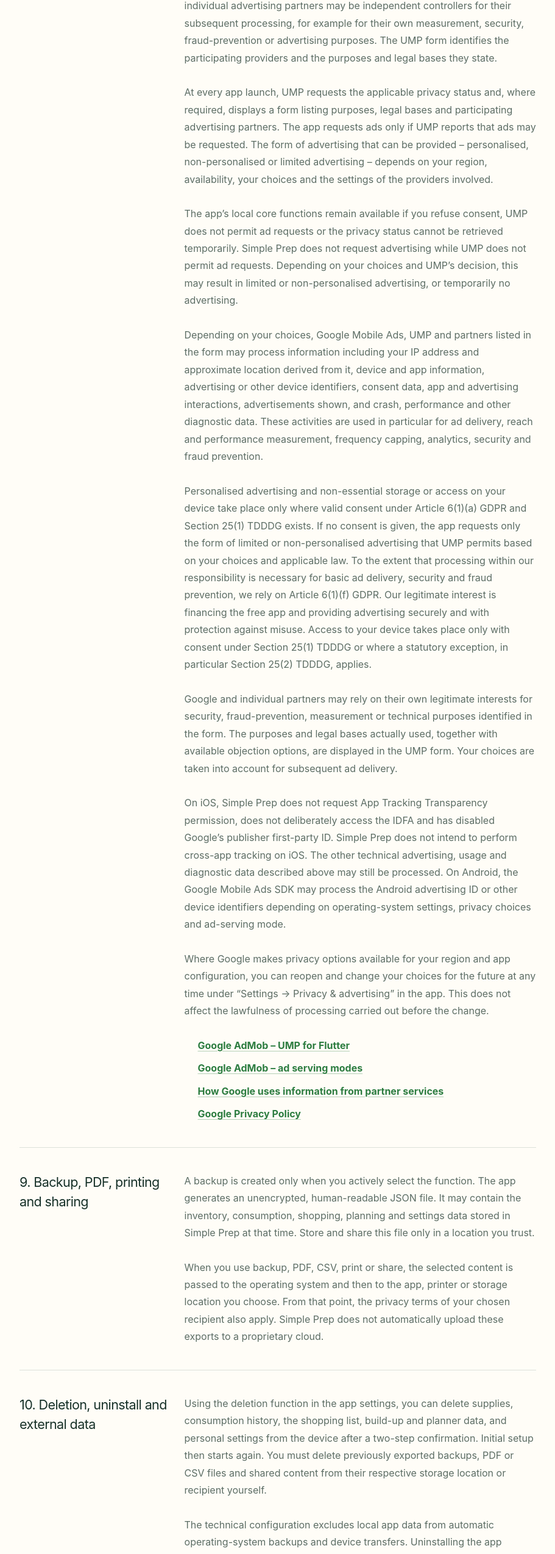
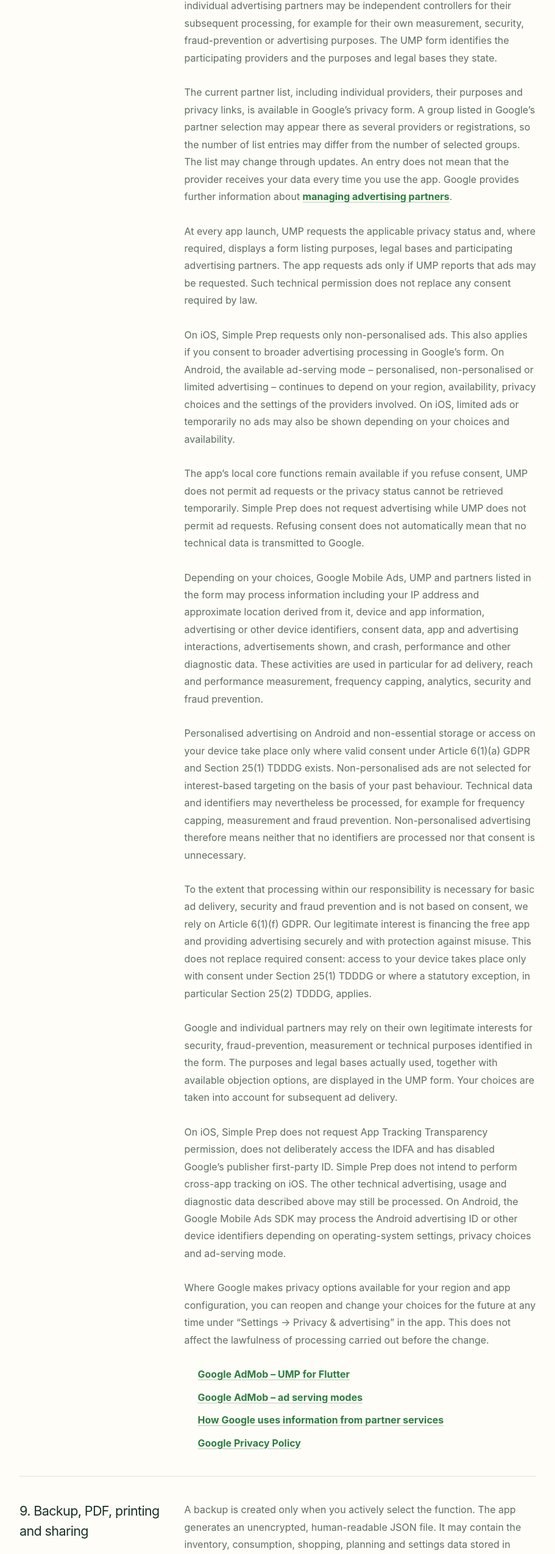
Before and after one commit to SimplePrepInfo/simpleprep-website, a Next.js app: page /en/privacy in a window 1280 px wide. Shown: the part 4676-7224 px from the top of the page at 61% size, without its empty margins (184-1095 px from the left). Built offline with nearby package versions, Linux system fonts and the light colour scheme.

Commit message:
Update privacy policies with verified ad and backup disclosures

```diff
--- a/app/en/privacy/page.tsx
+++ b/app/en/privacy/page.tsx
@@ -81,10 +81,13 @@ export default function PrivacyPage() {
         <h2>8. Advertising, consent and privacy options</h2>
         <p>Simple Prep finances the free version through banner and full-screen advertising. We use Google Mobile Ads (AdMob) and Google’s User Messaging Platform (UMP) for this purpose. Recipients include Google Ireland Limited, Gordon House, Barrow Street, Dublin 4, Ireland, affiliated Google companies and – depending on your choices – the advertising partners listed in the consent form.</p>
         <p>Simple Prep is responsible for selecting and integrating these services and for data transfers triggered within our sphere of influence. Google and individual advertising partners may be independent controllers for their subsequent processing, for example for their own measurement, security, fraud-prevention or advertising purposes. The UMP form identifies the participating providers and the purposes and legal bases they state.</p>
-        <p>At every app launch, UMP requests the applicable privacy status and, where required, displays a form listing purposes, legal bases and participating advertising partners. The app requests ads only if UMP reports that ads may be requested. The form of advertising that can be provided – personalised, non-personalised or limited advertising – depends on your region, availability, your choices and the settings of the providers involved.</p>
-        <p>The app’s local core functions remain available if you refuse consent, UMP does not permit ad requests or the privacy status cannot be retrieved temporarily. Simple Prep does not request advertising while UMP does not permit ad requests. Depending on your choices and UMP’s decision, this may result in limited or non-personalised advertising, or temporarily no advertising.</p>
+        <p>The current partner list, including individual providers, their purposes and privacy links, is available in Google’s privacy form. A group listed in Google’s partner selection may appear there as several providers or registrations, so the number of list entries may differ from the number of selected groups. The list may change through updates. An entry does not mean that the provider receives your data every time you use the app. Google provides further information about <a href="https://support.google.com/admob/answer/9012903?hl=en" rel="noreferrer">managing advertising partners</a>.</p>
+        <p>At every app launch, UMP requests the applicable privacy status and, where required, displays a form listing purposes, legal bases and participating advertising partners. The app requests ads only if UMP reports that ads may be requested. Such technical permission does not replace any consent required by law.</p>
+        <p>On iOS, Simple Prep requests only non-personalised ads. This also applies if you consent to broader advertising processing in Google’s form. On Android, the available ad-serving mode – personalised, non-personalised or limited advertising – continues to depend on your region, availability, privacy choices and the settings of the providers involved. On iOS, limited ads or temporarily no ads may also be shown depending on your choices and availability.</p>
+        <p>The app’s local core functions remain available if you refuse consent, UMP does not permit ad requests or the privacy status cannot be retrieved temporarily. Simple Prep does not request advertising while UMP does not permit ad requests. Refusing consent does not automatically mean that no technical data is transmitted to Google.</p>
         <p>Depending on your choices, Google Mobile Ads, UMP and partners listed in the form may process information including your IP address and approximate location derived from it, device and app information, advertising or other device identifiers, consent data, app and advertising interactions, advertisements shown, and crash, performance and other diagnostic data. These activities are used in particular for ad delivery, reach and performance measurement, frequency capping, analytics, security and fraud prevention.</p>
-        <p>Personalised advertising and non-essential storage or access on your device take place only where valid consent under Article 6(1)(a) GDPR and Section 25(1) TDDDG exists. If no consent is given, the app requests only the form of limited or non-personalised advertising that UMP permits based on your choices and applicable law. To the extent that processing within our responsibility is necessary for basic ad delivery, security and fraud prevention, we rely on Article 6(1)(f) GDPR. Our legitimate interest is financing the free app and providing advertising securely and with protection against misuse. Access to your device takes place only with consent under Section 25(1) TDDDG or where a statutory exception, in particular Section 25(2) TDDDG, applies.</p>
+        <p>Personalised advertising on Android and non-essential storage or access on your device take place only where valid consent under Article 6(1)(a) GDPR and Section 25(1) TDDDG exists. Non-personalised ads are not selected for interest-based targeting on the basis of your past behaviour. Technical data and identifiers may nevertheless be processed, for example for frequency capping, measurement and fraud prevention. Non-personalised advertising therefore means neither that no identifiers are processed nor that consent is unnecessary.</p>
+        <p>To the extent that processing within our responsibility is necessary for basic ad delivery, security and fraud prevention and is not based on consent, we rely on Article 6(1)(f) GDPR. Our legitimate interest is financing the free app and providing advertising securely and with protection against misuse. This does not replace required consent: access to your device takes place only with consent under Section 25(1) TDDDG or where a statutory exception, in particular Section 25(2) TDDDG, applies.</p>
         <p>Google and individual partners may rely on their own legitimate interests for security, fraud-prevention, measurement or technical purposes identified in the form. The purposes and legal bases actually used, together with available objection options, are displayed in the UMP form. Your choices are taken into account for subsequent ad delivery.</p>
         <p>On iOS, Simple Prep does not request App Tracking Transparency permission, does not deliberately access the IDFA and has disabled Google’s publisher first-party ID. Simple Prep does not intend to perform cross-app tracking on iOS. The other technical advertising, usage and diagnostic data described above may still be processed. On Android, the Google Mobile Ads SDK may process the Android advertising ID or other device identifiers depending on operating-system settings, privacy choices and ad-serving mode.</p>
         <p>Where Google makes privacy options available for your region and app configuration, you can reopen and change your choices for the future at any time under “Settings → Privacy &amp; advertising” in the app. This does not affect the lawfulness of processing carried out before the change.</p>
@@ -105,16 +108,20 @@ export default function PrivacyPage() {
       <section>
         <h2>10. Deletion, uninstall and external data</h2>
         <p>Using the deletion function in the app settings, you can delete supplies, consumption history, the shopping list, build-up and planner data, and personal settings from the device after a two-step confirmation. Initial setup then starts again. You must delete previously exported backups, PDF or CSV files and shared content from their respective storage location or recipient yourself.</p>
-        <p>The technical configuration excludes local app data from automatic operating-system backups and device transfers. Uninstalling the app removes local app data in accordance with the operating system.</p>
+        <p>Simple Prep is configured to exclude local app data from automatic backups and device transfers using the mechanisms provided by the relevant operating system. However, we do not fully control whether and to what extent the operating system or device manufacturer follows these settings. Exclusion from every backup and transfer mechanism cannot be guaranteed.</p>
+        <p>Uninstalling the app removes local app data in accordance with the operating system. Existing external backups are not automatically removed by the local deletion function or uninstall; you may need to manage and delete them separately.</p>
         <p>The local deletion function or uninstall does not delete information already processed by Google or advertising partners under their own responsibility. Where Simple Prep is responsible for processing or a transfer, you may exercise your rights against us. For independent processing by Google or other advertising partners, you may additionally contact the relevant provider directly. We will not reject a request merely because an external provider is involved; we will first assess which controller’s area of responsibility is affected.</p>
       </section>
 
       <section>
         <h2>11. Recipients and international transfers</h2>
         <p>Depending on the feature used, recipients may include GitHub as hosting provider, Google as provider of email, ML Kit, UMP and Mobile Ads, and share, print or storage providers selected by you. The advertising providers involved and their purposes are additionally displayed in the UMP consent form.</p>
+        <p>A provider’s data protection role depends on the particular service and processing activity. Google’s published data protection terms for advertising services provide for independent controllership and compliance with applicable data protection obligations for the services they cover. The associated service list distinguishes ordinary AdMob from certain additional features classified as processor services.</p>
         <p>Apple and Google process their own account, payment, device and usage data under their own responsibility when you access the relevant app store, download the app or manage it. We have no direct control over the scope or duration of that processing.</p>
         <p>Some providers process data outside the European Economic Area. According to GitHub and Google, relevant safeguards may include adequacy decisions under Article 45 GDPR, including the EU–US Data Privacy Framework for certified companies, or the European Commission’s standard contractual clauses under Article 46 GDPR. You can request further information about the safeguards used for a specific transfer and an available copy or reference by emailing the address stated in section 1.</p>
         <ul>
+          <li><a href="https://business.safety.google/adscontrollerterms/" rel="noreferrer">Google – independent controller data protection terms</a></li>
+          <li><a href="https://business.safety.google/adsservices/" rel="noreferrer">Google – advertising service classifications</a></li>
           <li><a href="https://policies.google.com/privacy/frameworks?hl=en" rel="noreferrer">Google – data transfer frameworks</a></li>
           <li><a href="https://docs.github.com/en/site-policy/privacy-policies/github-general-privacy-statement" rel="noreferrer">GitHub – international data transfers</a></li>
           <li><a href="https://www.apple.com/legal/privacy/" rel="noreferrer">Apple – Privacy</a></li>
@@ -125,7 +132,7 @@ export default function PrivacyPage() {
       <section>
         <h2>12. Retention</h2>
         <ul>
-          <li>Local app data: until you delete it in the app or uninstall the app.</li>
+          <li>Local app data: until you delete it in the app or uninstall the app in accordance with the operating system. Copies in external backups may remain beyond that point; see the limitations and deletion information in section 10.</li>
           <li>Temporary camera image for OCR: until recognition is complete and the subsequent best-effort deletion; system-side temporary copies may be governed by operating-system rules.</li>
           <li>Exported files: until you delete them from the chosen location or recipient.</li>
           <li>Support emails, call lists and voicemail messages: until the request is resolved, and longer only where required by statutory retention duties or for the establishment, exercise or defence of legal claims.</li>
@@ -139,7 +146,7 @@ export default function PrivacyPage() {
         <p>Subject to the statutory requirements, you have rights of access, rectification, erasure, restriction of processing and data portability. You may withdraw consent at any time with future effect. If information exists only locally on your device, we have no technical access to it; you can manage, export or delete it directly in the app.</p>
         <p>To exercise your rights, an informal message to <a href="mailto:simpleprep.info@gmail.com">simpleprep.info@gmail.com</a> is sufficient. We respond without undue delay and generally no later than one month after receipt. Where necessary because of the complexity or number of requests, the period may be extended by a further two months under the statutory requirements; we will inform you within the first month. Requests are generally handled free of charge. We may ask for additional information necessary to confirm your identity only where we have reasonable doubts about it.</p>
         <p><strong>Right to object:</strong> Where processing is based on Article 6(1)(f) GDPR, you may object to that processing at any time on grounds relating to your particular situation. We will then no longer process the information unless we can demonstrate compelling legitimate grounds or the processing is required for the establishment, exercise or defence of legal claims.</p>
-        <p><strong>Objection to direct marketing:</strong> Where personal data is processed for direct-marketing purposes, you may object to that processing, including related profiling, at any time and without giving specific reasons. The data will then no longer be processed for those purposes. You can also withdraw consent-based personalised advertising at any time with future effect under “Settings → Privacy &amp; advertising”.</p>
+        <p><strong>Objection to direct marketing:</strong> Where personal data is processed for direct-marketing purposes, you may object to that processing, including related profiling, at any time and without giving specific reasons. The data will then no longer be processed for those purposes. Where Google makes privacy options available, you can change or withdraw your advertising consents with future effect under “Settings → Privacy &amp; advertising”. On iOS, Simple Prep requests only non-personalised ads regardless of any broader consent.</p>
         <p>You may also lodge a complaint with a data protection supervisory authority. The authority particularly responsible for our place of business is:</p>
         <address>
           State Commissioner for Data Protection and Freedom of Information North Rhine-Westphalia<br />
@@ -152,12 +159,12 @@ export default function PrivacyPage() {
       <section>
         <h2>14. Required information and automated decisions</h2>
         <p>You do not need to create a user account. Without the local details required for a desired feature, the relevant calculation, plan or reminder cannot be provided. Contact information in a support request is voluntary, but we cannot respond without a reachable return channel.</p>
-        <p>Simple Prep does not itself make decisions based solely on automated processing that produce legal or similarly significant effects. If you consent to personalised advertising, advertising providers may derive profiles and interests in order to select advertising. Details are provided in the UMP form and the respective provider information.</p>
+        <p>Simple Prep does not itself make decisions based solely on automated processing that produce legal or similarly significant effects. If you consent to personalised advertising on Android, advertising providers may derive profiles and interests in order to select advertising. On iOS, Simple Prep requests only non-personalised ads; the technical processing described in section 8 may still take place. Details are provided in the UMP form and the respective provider information.</p>
       </section>
 
       <section>
         <h2>15. Version and changes</h2>
-        <p>Version of this privacy policy: 19 October 2026.</p>
+        <p>Version of this privacy policy: 5 November 2026.</p>
         <p>We update this privacy policy when Simple Prep’s functions, providers, legal requirements or technical design change. The current version is available at this address.</p>
       </section>
       <p className="document-back"><Link href="/en">← Back to home</Link></p>
--- a/app/globals.css
+++ b/app/globals.css
@@ -438,6 +438,7 @@ footer p { color: rgba(255, 255, 255, 0.72); margin-bottom: 0; text-align: cente
 
 .site-header-compact { border-bottom: 0; }
 .document-page {
+  overflow-wrap: anywhere;
   animation: document-page-enter 420ms cubic-bezier(0.22, 1, 0.36, 1) both;
   margin: 0 auto;
   max-width: 920px;
```
Also changed, not shown: app/de/datenschutz/page.tsx (+15 -8 lines), 1 other file (tests, documents, lock files or other folders).
